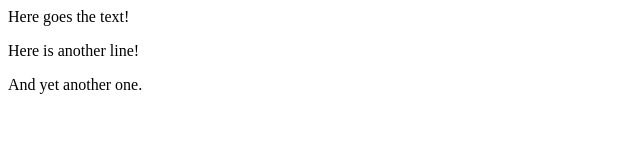
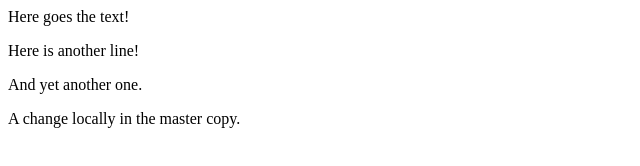
Before and after one commit to phoenix70/gitProject01, a plain HTML site: page index.html in a window 1280 px wide. Shown: the whole page, without its empty margins (0-640 px from the left). Drawn offline with Linux system fonts and the light colour scheme.

Commit message:
A local change that leads to a conflict.

```diff
--- a/index.html
+++ b/index.html
@@ -2,4 +2,5 @@
 <p>Here goes the text!</p>
 <p>Here is another line!</p>
 <p>And yet another one.</p>
+<p>A change locally in the master copy.</p>
 </html>
```
